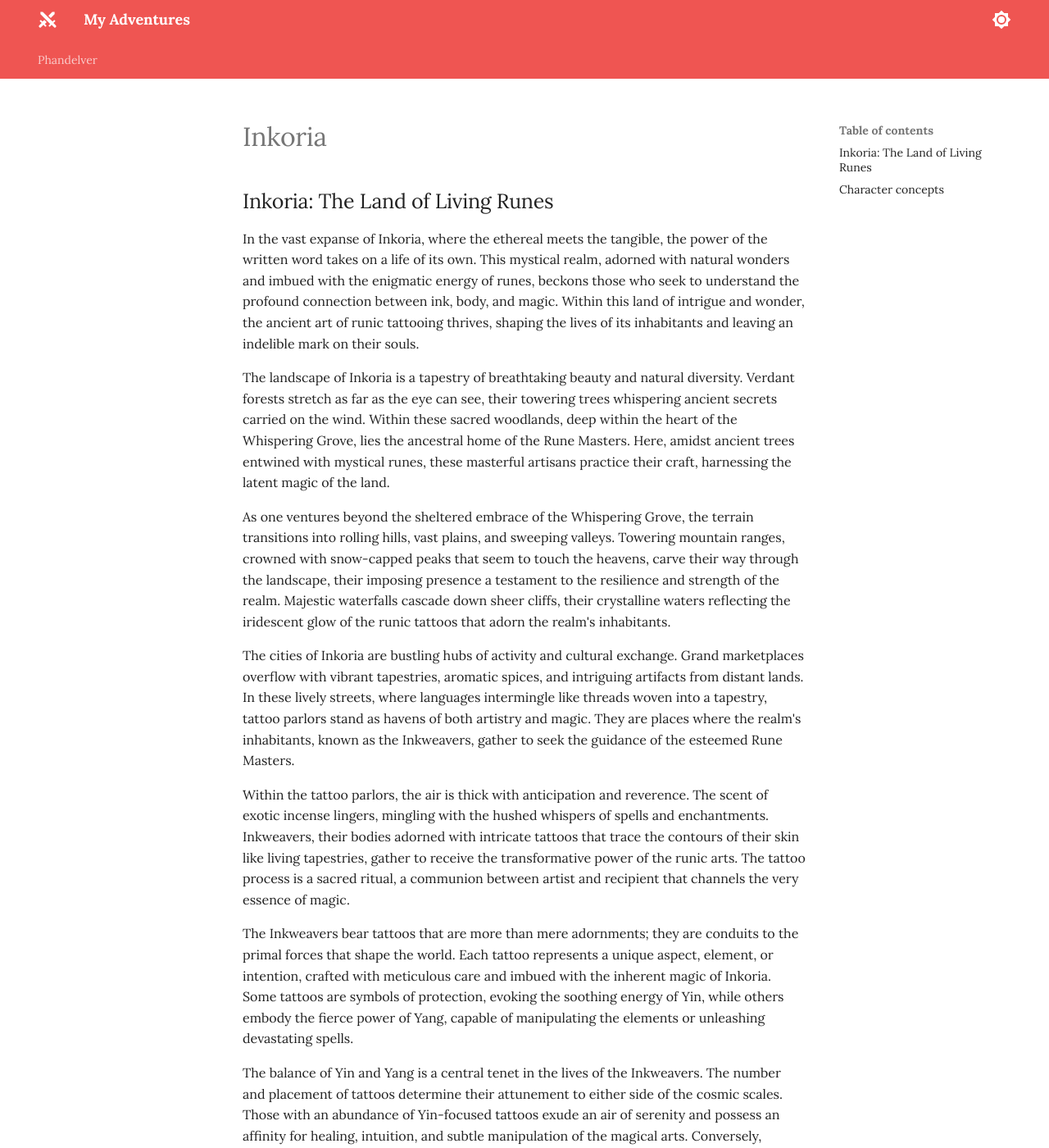
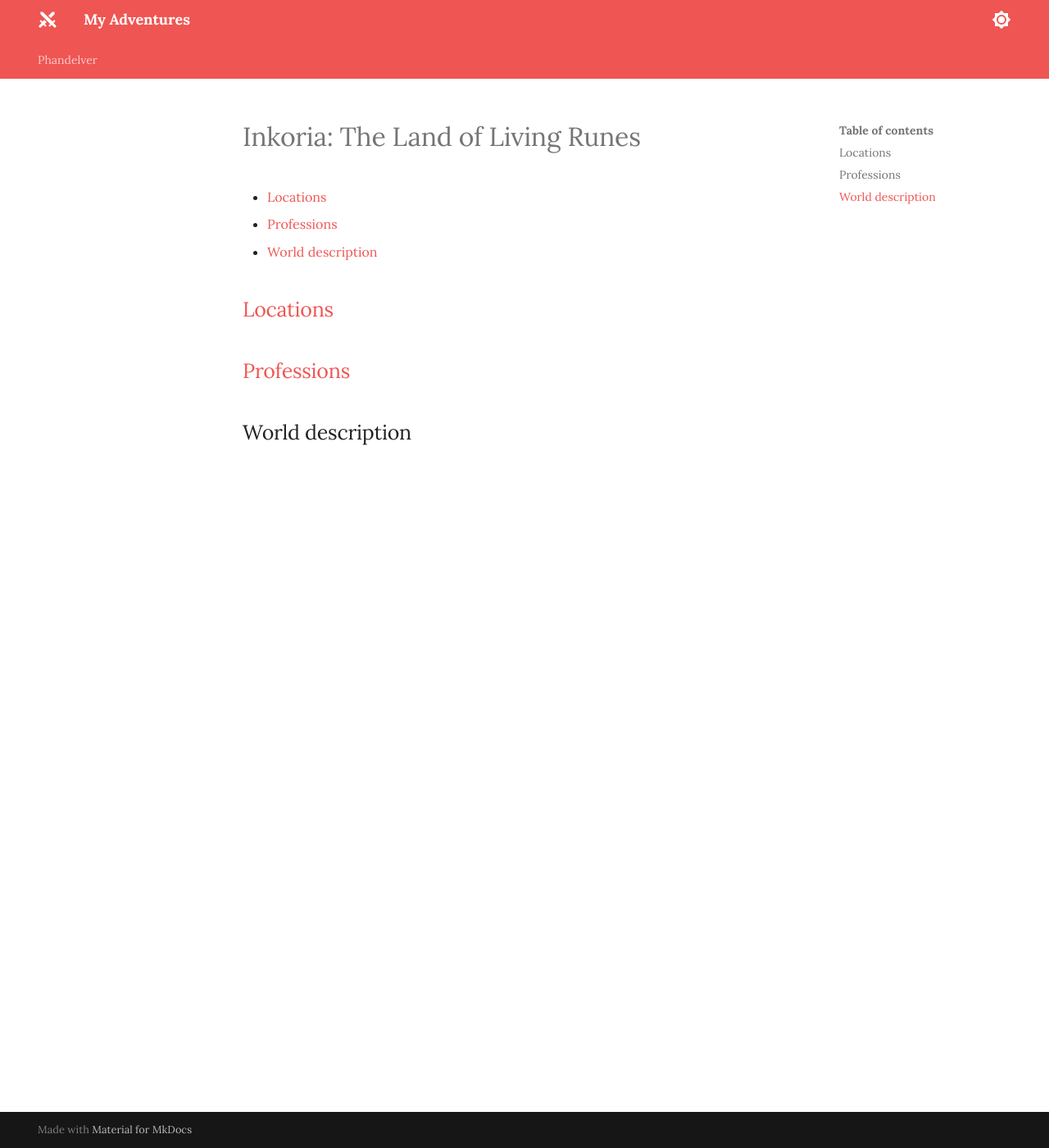
Before and after one commit to jonasmcferreira/adventures, an MkDocs documentation site: the page built from docs/inkoria/00.md, in a window 1280 px wide and 1400 px high. Shown: the whole window at 82% size. Built offline with MkDocs 1.6.1 and Material for MkDocs 9.7.7, drawn with Linux system fonts in a browser that asks for light colours; some of the changed text lies outside the part shown.

Commit message:
modified docs/inkoria/00.md modified docs/inkoria/prompts.md

```diff
--- a/docs/inkoria/00.md
+++ b/docs/inkoria/00.md
@@ -1,28 +1,12 @@
-# Inkoria
+# Inkoria: The Land of Living Runes
 
-## Inkoria: The Land of Living Runes
+- [Locations](#locations)
+- [Professions](#professions)
+- [World description](#world-description)
 
-In the vast expanse of Inkoria, where the ethereal meets the tangible, the power of the written word takes on a life of its own. This mystical realm, adorned with natural wonders and imbued with the enigmatic energy of runes, beckons those who seek to understand the profound connection between ink, body, and magic. Within this land of intrigue and wonder, the ancient art of runic tattooing thrives, shaping the lives of its inhabitants and leaving an indelible mark on their souls.
 
-The landscape of Inkoria is a tapestry of breathtaking beauty and natural diversity. Verdant forests stretch as far as the eye can see, their towering trees whispering ancient secrets carried on the wind. Within these sacred woodlands, deep within the heart of the Whispering Grove, lies the ancestral home of the Rune Masters. Here, amidst ancient trees entwined with mystical runes, these masterful artisans practice their craft, harnessing the latent magic of the land.
+## [Locations](locations.md)
 
-As one ventures beyond the sheltered embrace of the Whispering Grove, the terrain transitions into rolling hills, vast plains, and sweeping valleys. Towering mountain ranges, crowned with snow-capped peaks that seem to touch the heavens, carve their way through the landscape, their imposing presence a testament to the resilience and strength of the realm. Majestic waterfalls cascade down sheer cliffs, their crystalline waters reflecting the iridescent glow of the runic tattoos that adorn the realm's inhabitants.
+## [Professions](professions.md)
 
-The cities of Inkoria are bustling hubs of activity and cultural exchange. Grand marketplaces overflow with vibrant tapestries, aromatic spices, and intriguing artifacts from distant lands. In these lively streets, where languages intermingle like threads woven into a tapestry, tattoo parlors stand as havens of both artistry and magic. They are places where the realm's inhabitants, known as the Inkweavers, gather to seek the guidance of the esteemed Rune Masters.
-
-Within the tattoo parlors, the air is thick with anticipation and reverence. The scent of exotic incense lingers, mingling with the hushed whispers of spells and enchantments. Inkweavers, their bodies adorned with intricate tattoos that trace the contours of their skin like living tapestries, gather to receive the transformative power of the runic arts. The tattoo process is a sacred ritual, a communion between artist and recipient that channels the very essence of magic.
-
-The Inkweavers bear tattoos that are more than mere adornments; they are conduits to the primal forces that shape the world. Each tattoo represents a unique aspect, element, or intention, crafted with meticulous care and imbued with the inherent magic of Inkoria. Some tattoos are symbols of protection, evoking the soothing energy of Yin, while others embody the fierce power of Yang, capable of manipulating the elements or unleashing devastating spells.
-
-The balance of Yin and Yang is a central tenet in the lives of the Inkweavers. The number and placement of tattoos determine their attunement to either side of the cosmic scales. Those with an abundance of Yin-focused tattoos exude an air of serenity and possess an affinity for healing, intuition, and subtle manipulation of the magical arts. Conversely, Inkweavers bearing an abundance of Yang-focused tattoos are fierce, assertive, and possess mastery over the raw elemental forces that shape the world.
-
-To maintain equilibrium within themselves and the realm, Inkweavers must carefully navigate the intricate dance between Yin and Yang. This delicate balance is not only a matter of personal growth but also a reflection of the realm's stability. The Rune Masters, with their profound understanding of the runes and the cosmic forces they represent, guide the Inkweavers in their journey toward harmony. These wise mentors ensure that no Inkweaver
-
-## Character concepts
-
-- A relentless Bloodbound Berserker - This fierce warrior has embraced the raw power of their tattoos, but at a great cost. Their battle scars tell the story of their unyielding rage, and their tattoos amplify their strength and endurance in combat
-- A scarred War Veteran - This grizzled soldier bears the physical and emotional scars of countless battles. Their tattoos are a testament to their survival and the losses they've endured, granting them a hardened resolve and tactical expertise.
-- A tormented Cursed Soul - Plagued by a curse intertwined with their tattoos, this Inkweaver walks a treacherous path. Their powers are tainted, but they wield them to survive and seek redemption, even as the darkness within threatens to consume them.
-- A hardened Smuggler - This streetwise rogue navigates the underbelly of society, using their tattoos to conceal illicit contraband. Their survival depends on their wit, agility, and the shadows they command.
-- A Scribe Hunter - they possess a deep understanding of runic magic and the intricate art of inscribing spells onto living canvases. With their keen eye for detecting forbidden incantations and their ability to unravel the secrets hidden within mystical writings, the Scribe Hunter becomes a formidable force against those who would disrupt the balance of magic in Inkoria. They are relentless in their pursuit, ensuring that the realm remains safe from those who misuse the power of runes.
-- An Inkshaper, in this context, is a rare and mysterious breed of magic users who possess the ability to manipulate their own form and appearance through the power of ink and runes. They are masters of transformation, using their inked markings as catalysts to initiate physical changes.
+## World description
```
Also changed, not shown: docs/inkoria/prompts.md (+4 -1 lines).
